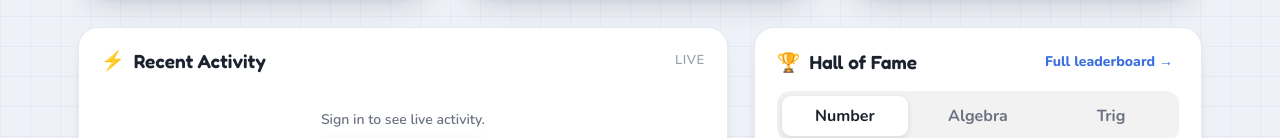
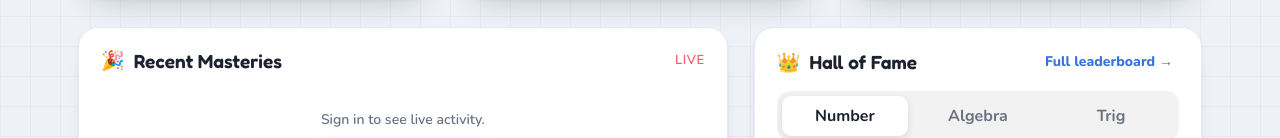
Before and after one commit to MrDingMaths/MathsMastery, a plain HTML site: page index.html in a window 1280 px wide. Shown: the part 524-662 px from the top of the page. Drawn offline with nearby package versions, Linux system fonts and the light colour scheme; a script that the page names is missing.

Commit message:
small adjustments to landing page

```diff
--- a/index.html
+++ b/index.html
@@ -216,7 +216,7 @@
         .mm-sublabel {
             font-size: 13px;
             font-weight: 600;
-            color: var(--ink-faint);
+            color: var(--c-red);
             text-transform: uppercase;
             letter-spacing: .6px;
         }
@@ -586,7 +586,7 @@
             <!-- Recent Activity -->
             <div class="mm-panel" id="panel-recent">
                 <div class="mm-panel-head">
-                    <div class="mm-panel-title"><span>⚡</span> Recent Activity</div>
+                    <div class="mm-panel-title"><span>🎉</span> Recent Masteries</div>
                     <span class="mm-sublabel">Live</span>
                 </div>
                 <div class="panel-body">
@@ -600,7 +600,7 @@
             <!-- Hall of Fame -->
             <div class="mm-panel" id="panel-hof">
                 <div class="mm-panel-head">
-                    <div class="mm-panel-title"><span>🏆</span> Hall of Fame</div>
+                    <div class="mm-panel-title"><span>👑</span> Hall of Fame</div>
                     <button class="mm-link" id="hub-lb-open-btn">Full leaderboard →</button>
                 </div>
                 <div class="panel-hof-tabs">
```
